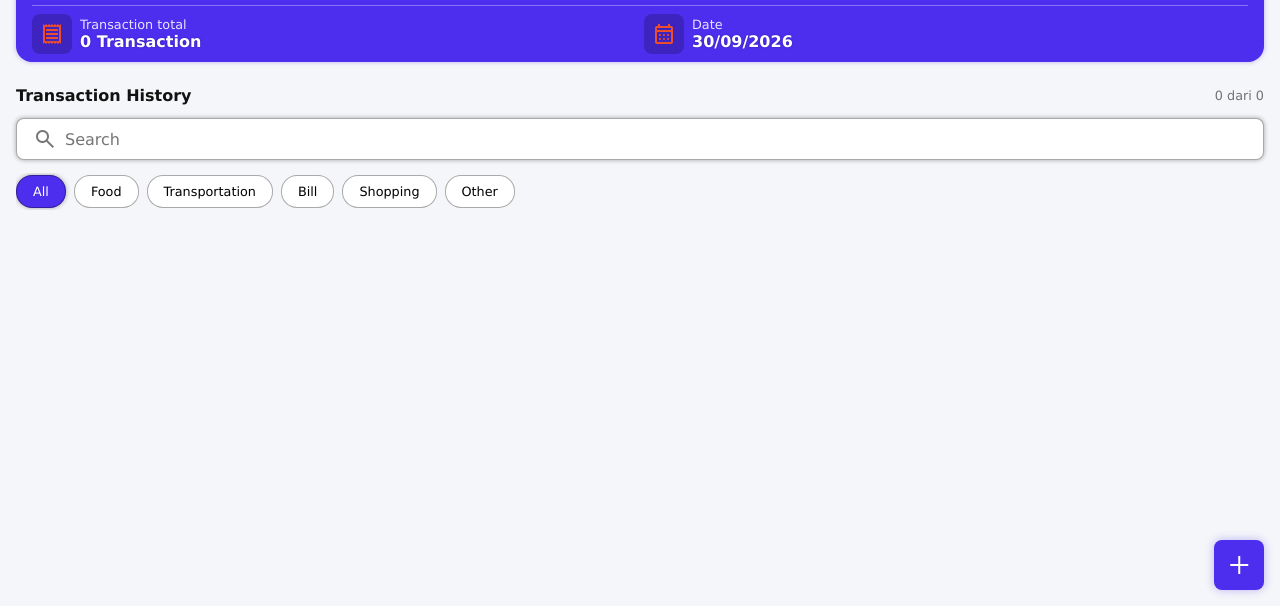
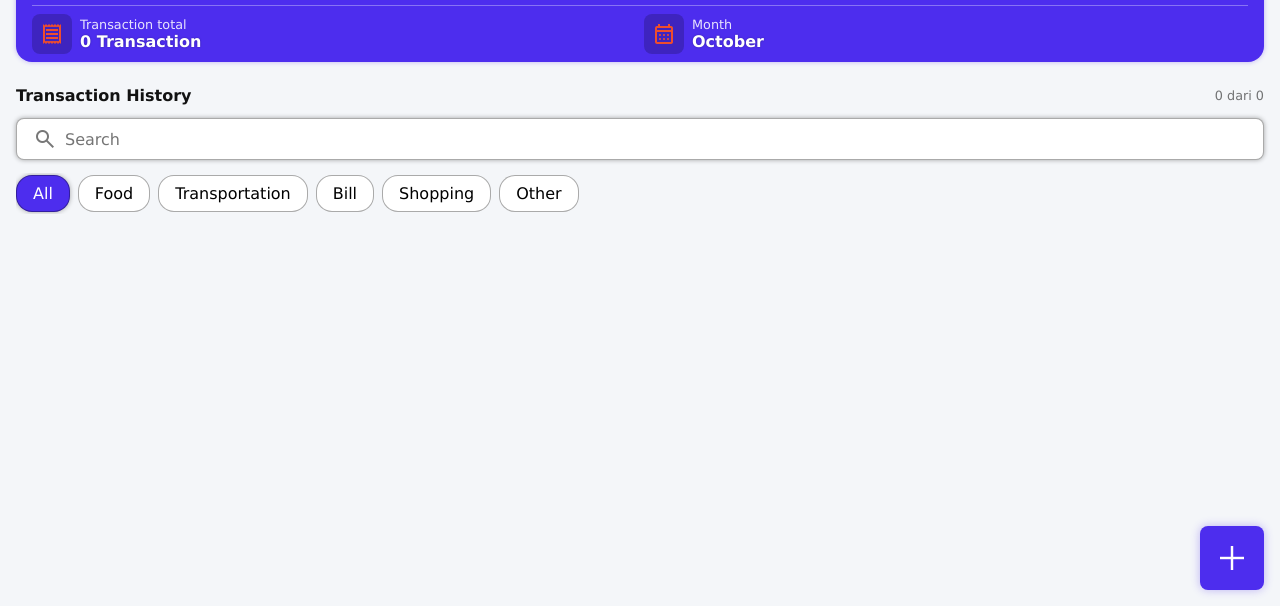
Before and after one commit to DikaAgungNugroho150326/Project-1, a plain HTML site: page index.html in a window 1280 px wide. Shown: the part 194-800 px from the top of the page. Drawn offline with nearby package versions, Linux system fonts and the light colour scheme.

Commit message:
Perbaikan tampilan, dan fungsi.

```diff
--- a/index.html
+++ b/index.html
@@ -45,8 +45,8 @@
                 calendar_month
               </span>
               <div class="content-card-footer-item-title">
-                <p>Date</p>
-                <h2>30/09/2026</h2>
+                <p>Month</p>
+                <h2 id="month">-</h2>
               </div>
             </div>
           </div>
--- a/script.js
+++ b/script.js
@@ -4,7 +4,22 @@ const formAdd = document.querySelector(".page-add #myform");
 const contentMain = document.querySelector(".content-main");
 const search = document.getElementById("search");
 const btnExport = document.getElementById("btn-export");
+const month = [
+  "January",
+  "February",
+  "March",
+  "April",
+  "May",
+  "June",
+  "July",
+  "August",
+  "September",
+  "October",
+  "November",
+  "December",
+];
 
+let monthUi = document.getElementById("month");
 let filtersBtn = document.querySelectorAll(".content-filter-filters .filter");
 let transactionTotalUi = document.querySelector(
   ".content-card-footer-item-title h2",
@@ -32,6 +47,10 @@ document.onclick = (e) => {
   }
 };
 
+function monthInitiation() {
+  let monthName = new Date();
+  monthUi.innerText = month[monthName.getMonth()];
+}
 function exportToExcel() {
   let data = JSON.parse(localStorage.getItem("datas"));
   if (data.length === 0) {
@@ -39,10 +58,10 @@ function exportToExcel() {
     return;
   }
   let dataFormatted = data.map((item, i) => ({
-    "No": i += 1,
-    "Date": item.date || "-",
+    No: (i += 1),
+    Date: item.date || "-",
     "Transaction Name": item.name || "-",
-    "Category": item.category || "-",
+    Category: item.category || "-",
     "Nominal (Rp)": Number(item.nominal) || 0,
   }));
   const worksheet = XLSX.utils.json_to_sheet(dataFormatted);
@@ -56,11 +75,11 @@ function exportToExcel() {
     { wch: 15 },
   ];
 
-  XLSX.writeFile(workbook, "Data_Transaksi.xlsx");
+  XLSX.writeFile(workbook, `Transaction_Data_${monthUi.innerText}.xlsx`);
 }
 if (btnExport) {
   btnExport.addEventListener("click", exportToExcel);
-};
+}
 function format(angka) {
   return new Intl.NumberFormat("id-ID").format(angka);
 }
@@ -82,6 +101,8 @@ function del() {
       let data = JSON.parse(localStorage.getItem("datas")) || [];
       let dataBaru = data.filter((filter) => filter.id != itemIndex);
       save(dataBaru);
+      filtersBtn.forEach((filter) => filter.classList.remove("filter-active"));
+      filtersBtn[0].classList.add("filter-active");
       render();
     }
   });
@@ -93,7 +114,6 @@ function save(newData) {
 function render() {
   countAll();
   let data = JSON.parse(localStorage.getItem("datas")) || [];
-  console.log(data);
   contentMain.innerHTML = "";
   totalNum = 0;
   index = 0;
@@ -138,6 +158,7 @@ function render() {
   });
   count(data.length);
   del();
+  monthInitiation();
 }
 render();
 
@@ -202,6 +223,7 @@ function renderFilter(dataArray) {
   });
   count(dataArray.length);
   del();
+  monthInitiation();
 }
 filtersBtn.forEach((filter) => {
   filter.onclick = () => {
--- a/styles.css
+++ b/styles.css
@@ -199,7 +199,7 @@ html, body {
   padding: 0.5rem 1rem;
   border-radius: 16px;
   background-color: #fff;
-  font-size: 0.8rem;
+  font-size: 1rem;
 }
 .content-filter .content-filter-filters .filter.filter-active {
   background-color: #4d2dee;
@@ -300,7 +300,7 @@ html, body {
 }
 .content-main-card-title .content-main-card-title-tags p {
   background-color: #4d2dee33;
-  padding: 0 0.4rem;
+  padding: 0.2rem 0.4rem;
   border-radius: 8px;
   font-size: 0.7rem;
   text-shadow: 0 0 2px #0005;
@@ -327,7 +327,7 @@ html, body {
   position: sticky;
   bottom: 1rem;
   right: 1rem;
-  padding: 0.8rem;
+  padding: 1rem;
   display: flex;
   align-items: center;
   justify-content: center;
@@ -336,6 +336,7 @@ html, body {
 }
 .content-add-btn .icon {
   color: #fff;
+  font-size: 2rem;
 }
 .page-add {
   position: absolute;
@@ -411,9 +412,10 @@ html, body {
   border: 1px solid #0005;
   box-shadow: 0 0 5px 0 #0005;
   outline: none;
-  font-size: 0.8rem;
+  font-size: 1rem;
   color: #121212;
   width: 100%;
+  background-color: #fff;
 }
 .input-area-row .dropdown {
   padding: 0.8rem 1rem;
@@ -426,7 +428,7 @@ html, body {
 }
 .dropdown #category {
  border: none;
- font-size: 0.8rem;
+ font-size: 1rem;
  flex: 1;
  outline: none;
  background-color: #fff;
```
